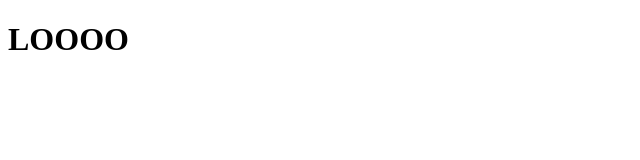
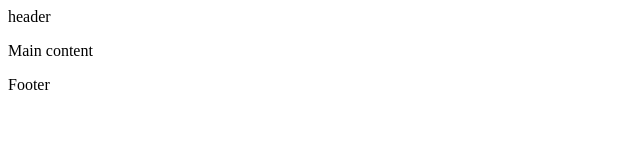
Before and after one commit to Mery369/love-running, a plain HTML site: page index.html in a window 1280 px wide. Shown: the whole page, without its empty margins (0-640 px from the left). Drawn offline with Linux system fonts and the light colour scheme.

Commit message:
create general page structure

```diff
--- a/index.html
+++ b/index.html
@@ -14,7 +14,9 @@
   <link rel="icon" type="image/png" sizes="16x16" href="assets/favicon/favicon-16x16.png">
 </head>
 <body>
-    <h1>LOOOO</h1>
+    <header>header</header>
+    <p>Main content</p>
+    <footer>Footer</footer>
 
 </body>
 </html>
```
